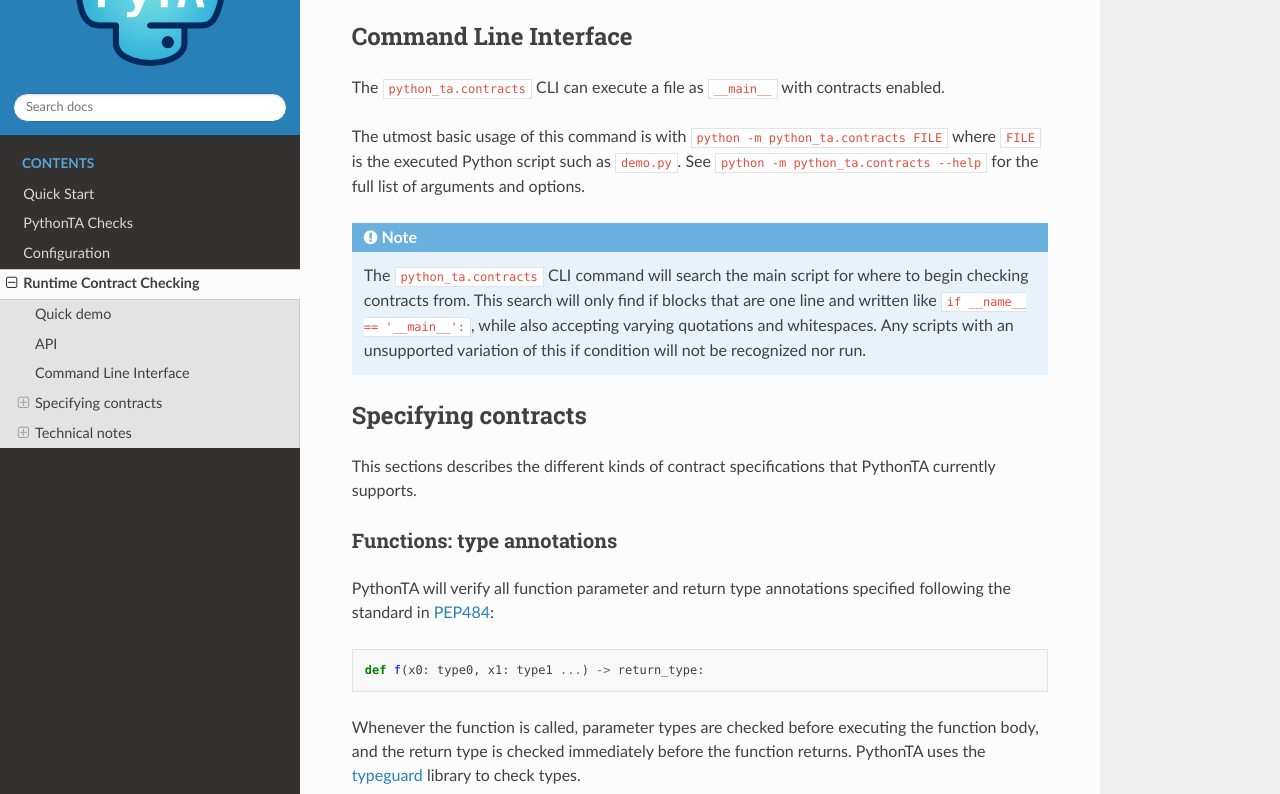
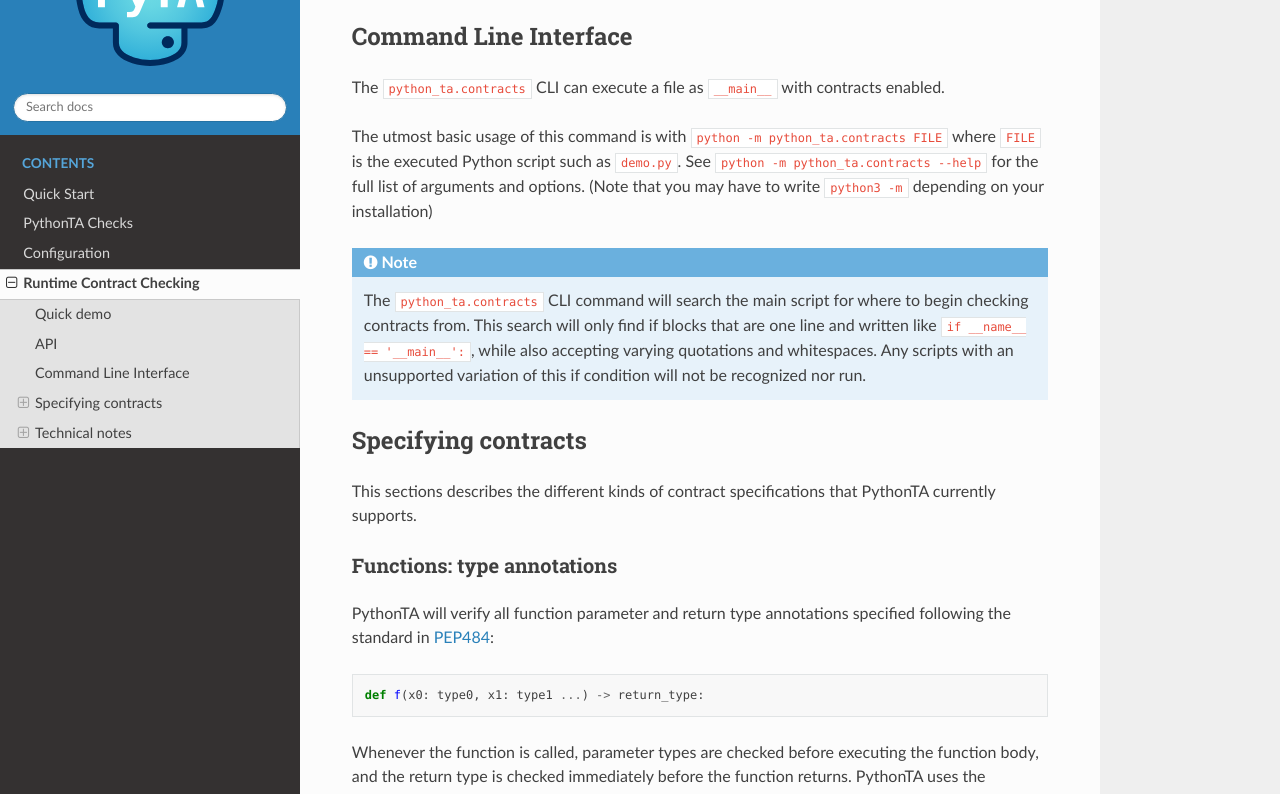
Before and after one commit to pyta-uoft/pyta, a Sphinx documentation site: the page built from docs/contracts/index.md, in a window 1280 px wide and 900 px high, scrolled down 1574 px, cut to the strip 106-900 px from the top of the window. Built offline with Sphinx 7.4.7 and the Read the Docs theme 2.0.0, drawn with Linux system fonts in a browser that asks for light colours.

Commit message:
updated docs

````diff
--- a/docs/contracts/index.md
+++ b/docs/contracts/index.md
@@ -73,7 +73,7 @@ The `python_ta.contracts` CLI can execute a file as `__main__` with contracts en
 
 The utmost basic usage of this command is with `python -m python_ta.contracts FILE` where `FILE`
 is the executed Python script such as `demo.py`. See `python -m python_ta.contracts --help` for the full list of
-arguments and options.
+arguments and options. (Note that you may have to write `python3 -m` depending on your installation)
 
 ```{note}
 The `python_ta.contracts` CLI command will search the main script for where to begin checking contracts from.
````
